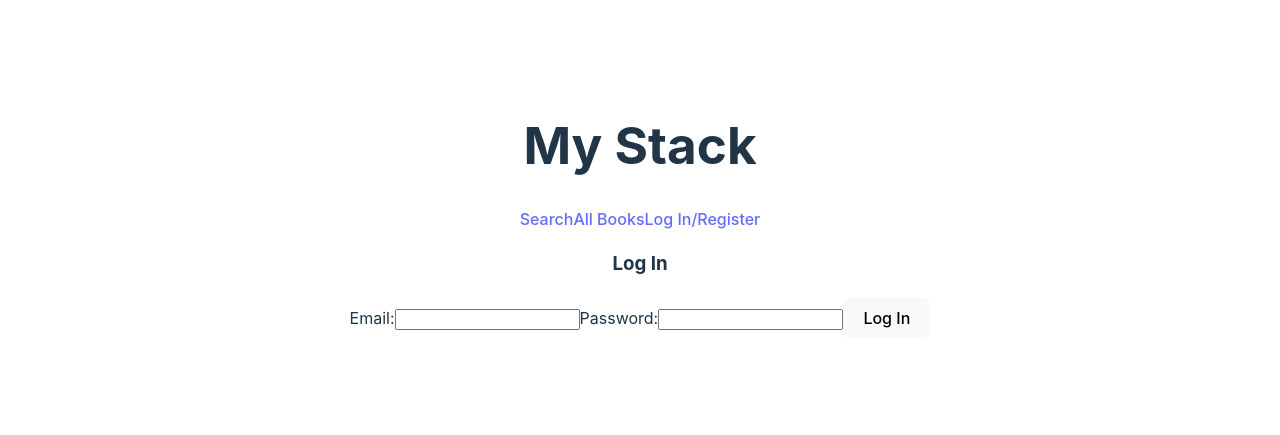
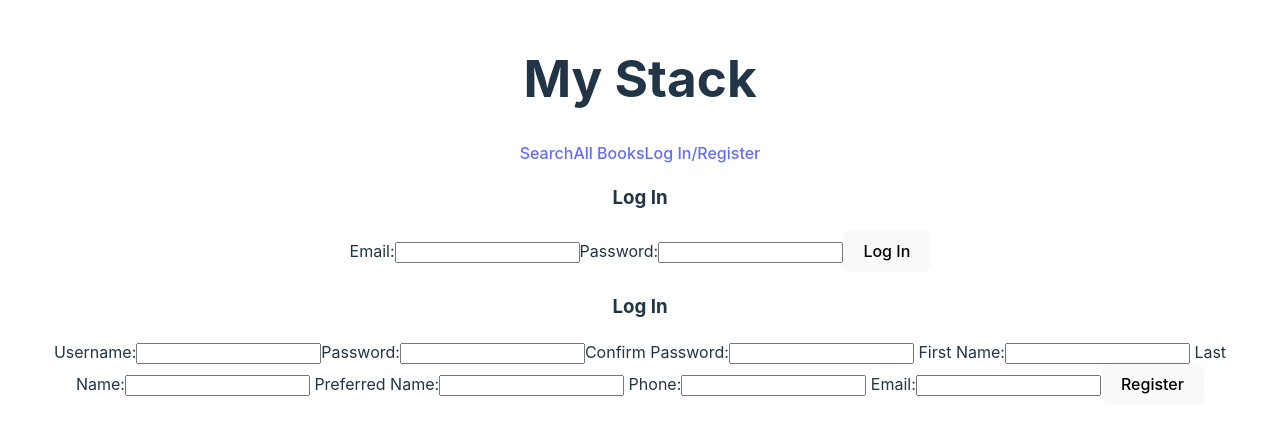
Before and after one commit to dvirak/MyStackFE, a React (Vite) app: page /account in a window 1280 px wide. Shown: the part 179-614 px from the top of the page. Built offline with nearby package versions, Linux system fonts and the light colour scheme.

Commit message:
Initial Register Functionality

```diff
--- /dev/null
+++ b/src/API/UsersAPI/registerAPI.js
@@ -0,0 +1,15 @@
+const baseURL = "http://localhost:3000/api/";
+
+export async function registerAPI(user) {
+  try {
+    const response = await fetch(`${baseURL}/users/register`, {
+      method: "POST",
+      headers: { "Content-Type": "application/json" },
+      body: JSON.stringify(user),
+    });
+    const json = await response.json();
+    return json;
+  } catch (error) {
+    console.log(error);
+  }
+}
--- a/src/Pages/AccountPage.jsx
+++ b/src/Pages/AccountPage.jsx
@@ -1,5 +1,6 @@
 import Login from "../components/users/LogIn";
-import Account from "../components/users/LoginHelpers/Account";
+import Account from "../components/users/Account";
+import Register from "../components/users/Register";
 
 export default function AccountPage() {
   const userKey = localStorage.getItem("current-user-key");
@@ -11,7 +12,7 @@ export default function AccountPage() {
       ) : (
         <>
           <Login />
-          {/* <Register /> */}
+          <Register />
         </>
       )}
     </div>
--- /dev/null
+++ b/src/components/users/Account.jsx
@@ -0,0 +1,23 @@
+import { useState } from "react";
+
+export default function Account() {
+  function logOut(e) {
+    e.preventDefault();
+    if (localStorage.getItem("current-user-key")) {
+      localStorage.setItem("current-user-key", "");
+      location.reload();
+    } else {
+      setErrorMessage("You are not logged in");
+    }
+  }
+
+  const [errorMessage, setErrorMessage] = useState("");
+
+  return (
+    <>
+      <span>YOU LOGGED IN!</span>
+      <button onClick={(e) => logOut(e)}>LOG OUT</button>
+      <h4>{errorMessage}</h4>
+    </>
+  );
+}
--- a/src/components/users/LoginHelpers/Account.jsx
+++ /dev/null
@@ -1,3 +0,0 @@
-export default function Account() {
-  return <span>YOU LOGGED IN!</span>;
-}
--- a/src/components/users/LoginHelpers/UseLogin.jsx
+++ /dev/null
@@ -1,3 +0,0 @@
-export default function useLogin(user) {
-  const
-}
--- /dev/null
+++ b/src/components/users/Register.jsx
@@ -0,0 +1,125 @@
+import { useState } from "react";
+import { loginAPI } from "../../API/UsersAPI/loginAPI";
+import { registerAPI } from "../../API/UsersAPI/registerAPI";
+
+export default function Register() {
+  const [username, setUsername] = useState("");
+  const [password1, setPassword1] = useState("");
+  const [password2, setPassword2] = useState("");
+  const [password, setPassword] = useState("");
+  const [first_name, setFirstName] = useState("");
+  const [last_name, setLastName] = useState("");
+  const [preferred_name, setPreferredName] = useState("");
+  const [phone, setPhone] = useState("");
+  const [email, setEmail] = useState("");
+  const [errorMessage, setErrorMessage] = useState("");
+
+  const user = {
+    username: username,
+    password: password,
+    first_name: first_name,
+    last_name: last_name,
+    preferred_name: preferred_name,
+    phone: phone,
+    email: email,
+  };
+
+  async function handleSubmit(e) {
+    e.preventDefault();
+    const response = await registerAPI(user);
+    if (password1 === password2) {
+      setPassword(password1);
+    } else {
+      setErrorMessage("Please ensure passwords match");
+    }
+    if (response.token) {
+      const token = response?.token;
+      localStorage.setItem("current-user-key", token);
+      location.reload();
+    } else {
+      setErrorMessage(response?.message);
+    }
+  }
+
+  return (
+    <form onSubmit={handleSubmit}>
+      <h3>Log In</h3>
+      <label>
+        Username:
+        <input
+          type="username"
+          id="username"
+          onChange={(e) => setUsername(e.target.value)}
+          value={username}
+        />
+      </label>
+      <label>
+        Password:
+        <input
+          type="password"
+          id="password1"
+          onChange={(e) => setPassword1(e.target.value)}
+          value={password1}
+        />
+      </label>
+      <label>
+        Confirm Password:
+        <input
+          type="password"
+          id="password2"
+          onChange={(e) => setPassword2(e.target.value)}
+          value={password2}
+        />
+      </label>{" "}
+      <label>
+        First Name:
+        <input
+          type="first_name"
+          id="first_name"
+          onChange={(e) => setFirstName(e.target.value)}
+          value={first_name}
+        />
+      </label>{" "}
+      <label>
+        Last Name:
+        <input
+          type="last_name"
+          id="last_name"
+          onChange={(e) => setLastName(e.target.value)}
+          value={last_name}
+        />
+      </label>{" "}
+      <label>
+        Preferred Name:
+        <input
+          type="preferred_name"
+          id="preferred_name"
+          onChange={(e) => setPreferredName(e.target.value)}
+          value={preferred_name}
+        />
+      </label>{" "}
+      <label>
+        Phone:
+        <input
+          type="phone"
+          id="phone"
+          onChange={(e) => setPhone(e.target.value)}
+          value={phone}
+        />
+      </label>{" "}
+      <label>
+        Email:
+        <input
+          type="email"
+          id="email"
+          onChange={(e) => setEmail(e.target.value)}
+          value={email}
+        />
+      </label>
+      <button>
+        <span className="login-button">Register</span>
+      </button>
+      <h4>{errorMessage}</h4>
+    </form>
+  );
+}
```
Also changed, not shown: src/components/users/LoginHelpers/InputField.jsx (added, +13 -0 lines).
